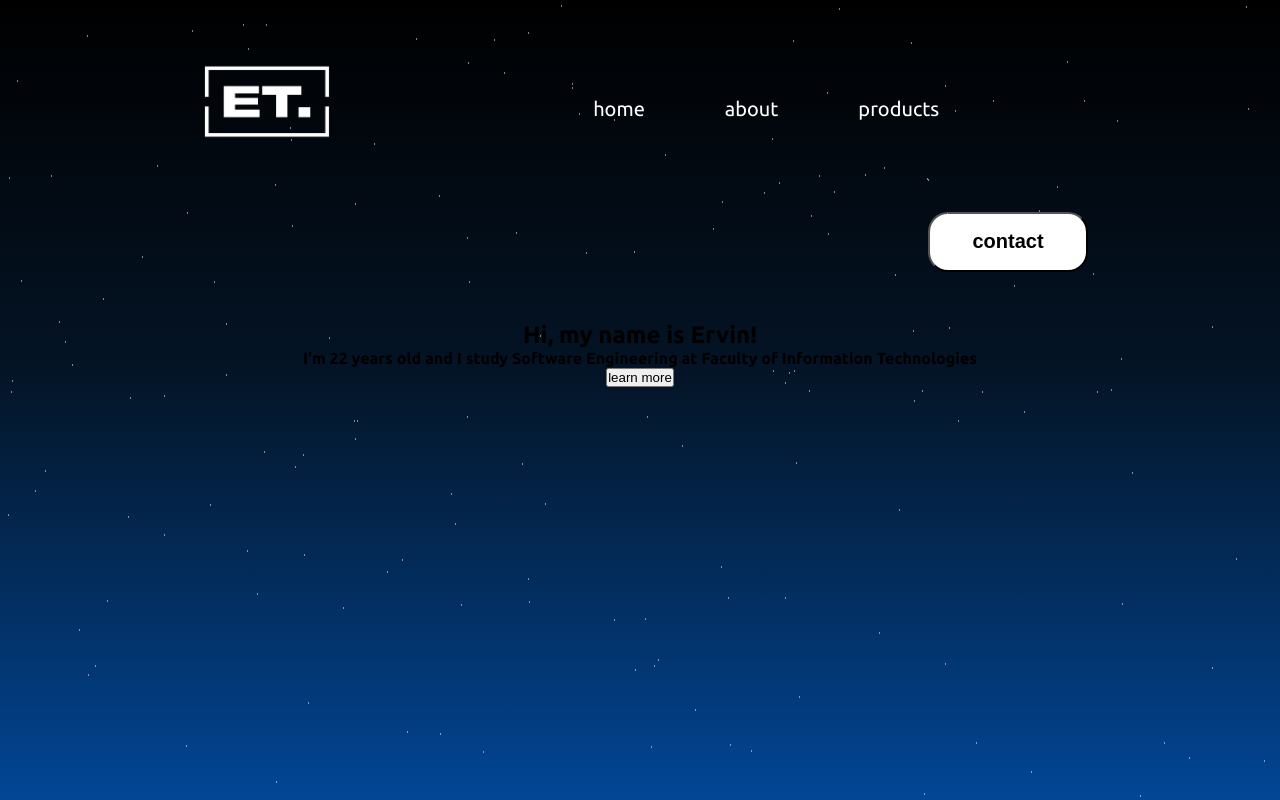
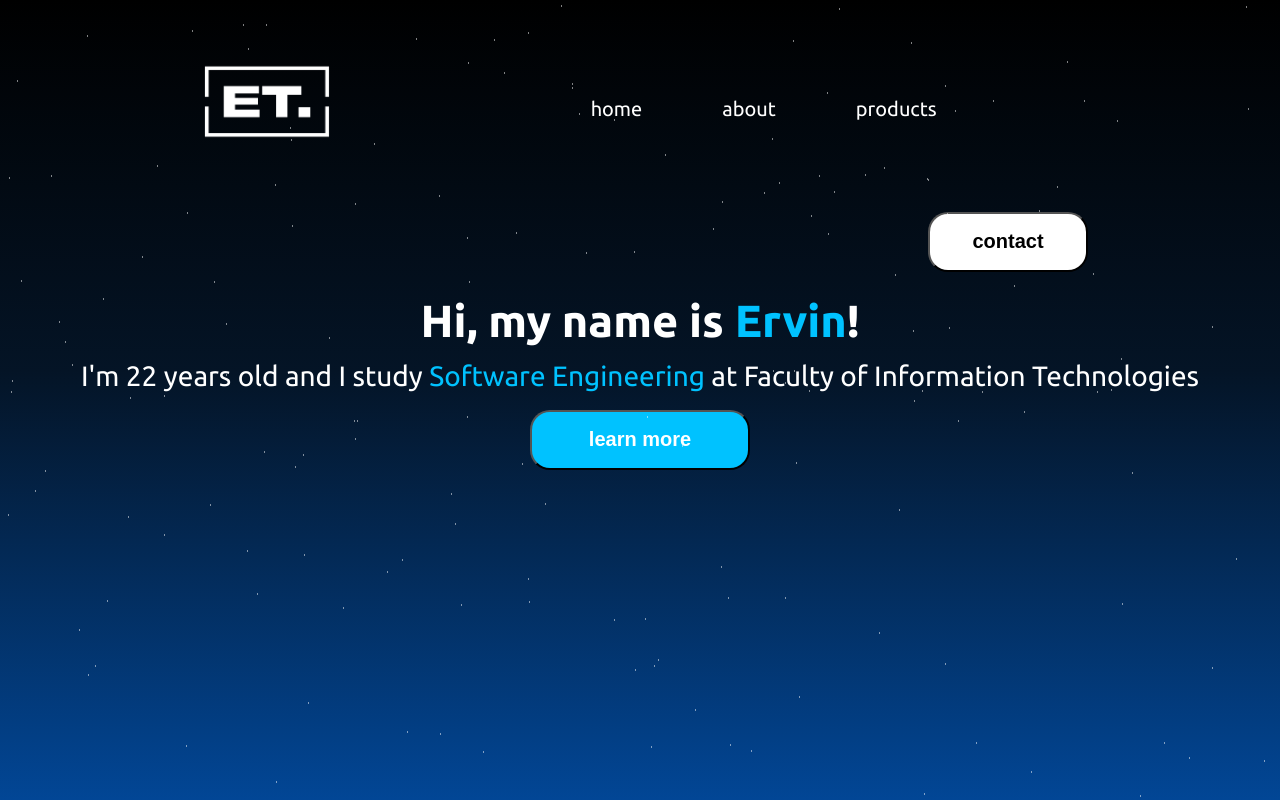
Before and after one commit to ervintuzlic/ervinportfoliotwo, a React (Create React App) app: page / in a window 1280 px wide. Built offline with nearby package versions, Linux system fonts and the light colour scheme.

Commit message:
button adjustments

```diff
--- a/src/App.css
+++ b/src/App.css
@@ -14,6 +14,8 @@ html, body {
 #stars {
   width: 1px;
   height: 1px;
+  position:relative;
+  z-index: 0;
   background: transparent;
   animation: animStar 50s linear infinite;
   box-shadow: 779px 1331px #fff, 324px 42px #fff, 303px 586px #fff,
@@ -213,7 +215,7 @@ html, body {
 }
 .navbar{
   display:inline-block;
-  margin-left: 16.5%;
+  margin-left: 16.3%;
   margin-bottom:1.6%;
   color:white;
 }
@@ -230,6 +232,11 @@ li a {
   margin: 0 20px 0 20px;
   padding: 10px 20px;
   color: white;
+  transition: 0.3s;
+}
+
+li a:hover {
+  color: #0069E3;
 }
 .buttondiv{
   float:right;
@@ -253,5 +260,41 @@ li a {
 /*     MAIN SECTION      */
 .main-section{
   text-align: center;
-  margin-top: 13%;
+  margin-top: 11%;
+  z-index: 10;
 }
+
+.main-section h1{
+  color:white;
+  font-size:45px;
+  margin-bottom:1%;
+}
+.main-section h4{
+  color:white;
+  font-size:28px;
+  font-weight: 400;
+  margin-bottom:1.4%;
+}
+
+.main-section span{
+  color:#00C2FF;
+}
+
+.btn-sbw{
+  display:inline-block;
+  width:220px;
+  font-size:20px;
+  font-weight: 600;
+  text-align: center;
+  height:60px;
+  color:white;
+  background: #00C2FF;
+  border-radius: 20px;
+  z-index:100;
+  transition: 0.3s;
+}
+.btn-sbw:hover{
+  cursor:pointer;
+  background: #FFFFFF;
+  color:#041426;
+}
--- a/src/App.js
+++ b/src/App.js
@@ -51,8 +51,9 @@ function App(){
       <section className="main-section">
         <h1>Hi, my name is <span>Ervin</span>!</h1>
         <h4>I'm 22 years old and I study <span>Software Engineering</span> at Faculty of Information Technologies</h4>
-        <button>learn more</button>
+        <button type="submit" className="btn-sbw">learn more</button>
       </section>
+
     </div>
   );
 }
```
